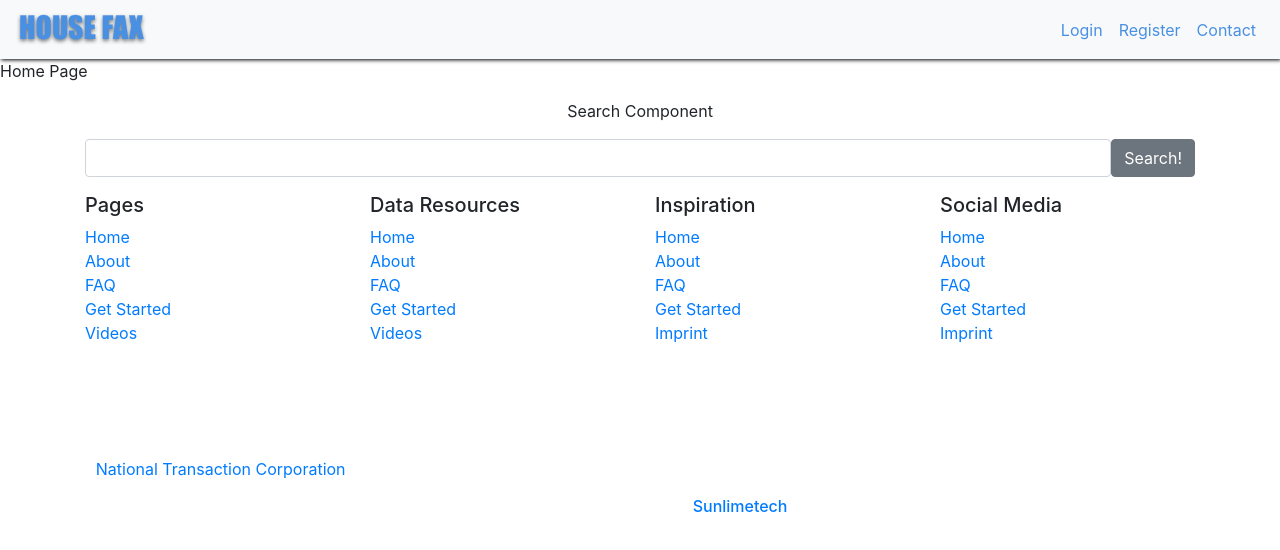
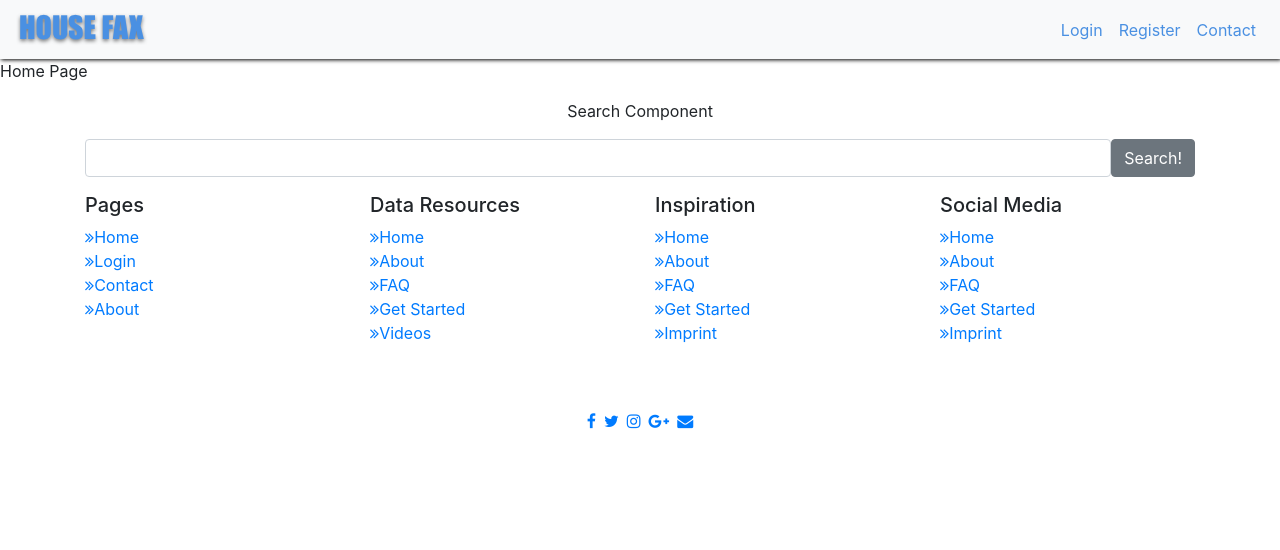
Before and after one commit to TraceLarson/HouseFax, a React (Create React App) app in the folder client/: page / in a window 1280 px wide. Shown: the top 550 px of the page. Built offline with nearby package versions, Linux system fonts and the light colour scheme.

Commit message:
added font awesome cdn link in /public index.html

```diff
--- a/client/public/index.html
+++ b/client/public/index.html
@@ -8,6 +8,9 @@
       manifest.json provides metadata used when your web app is added to the
       homescreen on Android. See https://developers.google.com/web/fundamentals/engage-and-retain/web-app-manifest/
     -->
+    <link rel="stylesheet" href="https://cdnjs.cloudflare.com/ajax/libs/font-awesome/4.7.0/css/font-awesome.min.css">
+
+
     <link rel="manifest" href="%PUBLIC_URL%/manifest.json">
     <link rel="shortcut icon" href="%PUBLIC_URL%/favicon.ico">
     <!--
--- a/client/src/components/Footer.js
+++ b/client/src/components/Footer.js
@@ -9,10 +9,10 @@ class Footer extends Component {
 						<h5>Pages</h5>
 						<ul className="list-unstyled quick-links">
 							<li><a href="#"><i className="fa fa-angle-double-right"></i>Home</a></li>
+							<li><a href="#"><i className="fa fa-angle-double-right"></i>Login</a></li>
+							<li><a href="#"><i className="fa fa-angle-double-right"></i>Contact</a></li>
 							<li><a href="#"><i className="fa fa-angle-double-right"></i>About</a></li>
-							<li><a href="#"><i className="fa fa-angle-double-right"></i>FAQ</a></li>
-							<li><a href="#"><i className="fa fa-angle-double-right"></i>Get Started</a></li>
-							<li><a href="#"><i className="fa fa-angle-double-right"></i>Videos</a></li>
+							{/*<li><a href="#"><i className="fa fa-angle-double-right"></i>Videos</a></li>*/}
 						</ul>
 					</div>
 					<div className="col-xs-12 col-sm-5 col-md-3">
@@ -61,17 +61,6 @@ class Footer extends Component {
 					</div>
 					<hr/>
 				</div>
-				<div className="row">
-					<div className="col-xs-12 col-sm-12 col-md-12 mt-2 mt-sm-2 text-center text-white">
-						<p><u><a href="https://www.nationaltransaction.com/">National Transaction Corporation</a></u> is
-							a Registered MSP/ISO of Elavon, Inc. Georgia [a wholly owned subsidiary of U.S. Bancorp,
-							Minneapolis, MN]</p>
-						<p className="h6">&copy All right Reversed.<a className="text-green ml-2"
-						                                              href="https://www.sunlimetech.com"
-						                                              target="_blank">Sunlimetech</a></p>
-					</div>
-					<hr/>
-				</div>
 			</div>
 		);
 	}
```
